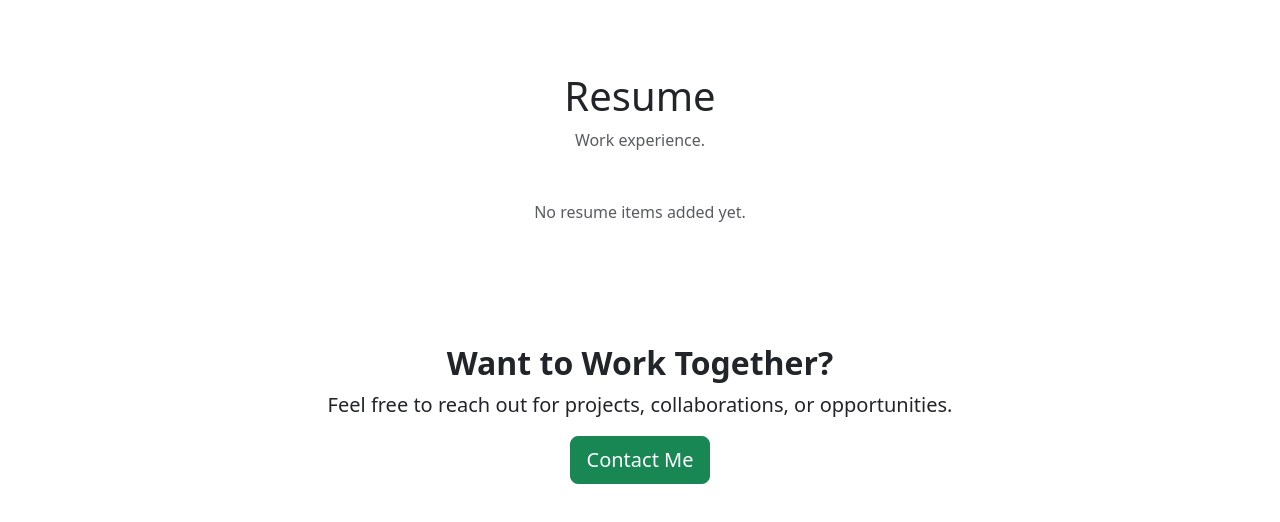
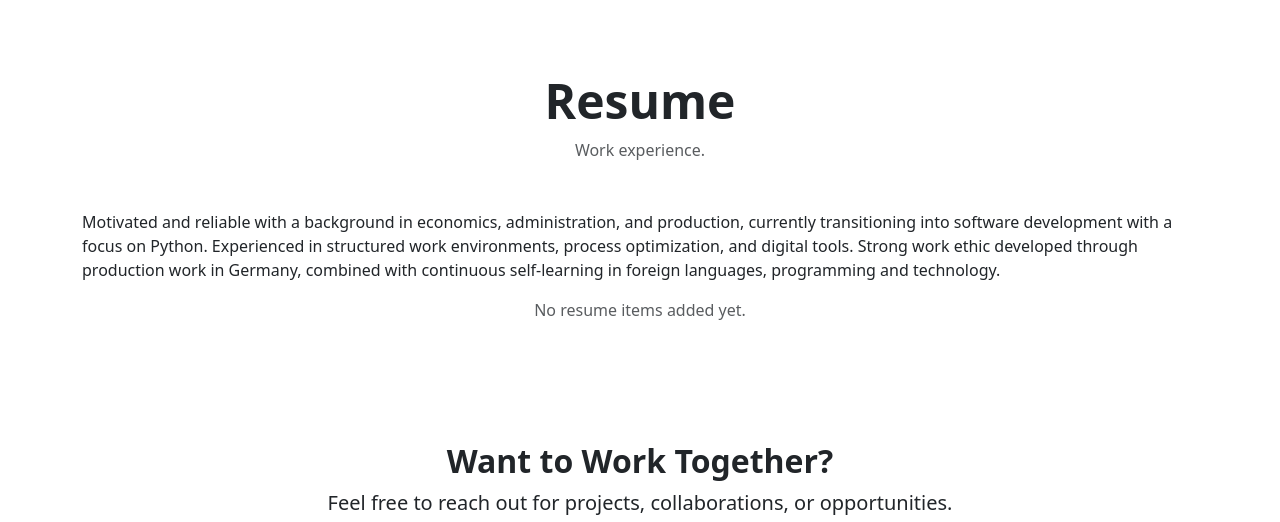
Before and after one commit to Truegentlemanx/portfolio-site, a Django app: page /resume/ in a window 1280 px wide. Shown: the part 96-618 px from the top of the page. Run offline with Django 5.2, Linux system fonts and the light colour scheme; data that the repository does not hold is empty.

Commit message:
Updated ResumeItem model, resume.html and it's view

```diff
--- a/projects/models.py
+++ b/projects/models.py
@@ -26,8 +26,8 @@ class ProjectImage(models.Model):
 
 class ResumeItem(models.Model):
     """Class representing resume items like education and employers"""
-    category = models.CharField(max_length=100)
-    title = models.CharField(max_length=100)
+    category = models.CharField(max_length=100, null=True, blank=True)
+    title = models.CharField(max_length=100, null=True, blank=True)
     description = models.TextField()
     start_date = models.DateField(null=True, blank=True)
     end_date = models.DateField(null=True, blank=True)
--- a/projects/templates/projects/resume.html
+++ b/projects/templates/projects/resume.html
@@ -7,8 +7,18 @@
 
     <!-- Header -->
     <div class="text-center mb-5">
-      <h1 clapythonss="display-5 fw-bold mb-2">Resume</h1>
+      <h1 class="display-5 fw-bold mb-2">Resume</h1>
       <p class="text-muted mb-0">Work experience.</p>
+    </div>
+
+    <!-- Introduction -->
+    <div class="d-flex align-items-center mb-3 row justify-content-center">
+      Motivated and reliable with a background in economics, administration,
+      and production, currently transitioning into software development with a
+      focus on Python. Experienced in structured work environments, process
+      optimization, and digital tools. Strong work ethic developed through
+      production work in Germany, combined with continuous self-learning in
+      foreign languages, programming and technology.
     </div>
 
     {% regroup resume_items by category as grouped %}
@@ -21,7 +31,7 @@
 
             <!-- Category title -->
             <div class="d-flex align-items-center gap-3 mb-3">
-              <h2 class="h4 fw-bold mb-0">{{ group.grouper }}</h2>
+              <h3 class="h4 fw-bold mb-0">{{ group.grouper }}</h3>
               <div class="flex-grow-1 border-top"></div>
             </div>
 
--- a/projects/views.py
+++ b/projects/views.py
@@ -1,6 +1,6 @@
 from django.shortcuts import render
-from django.http import HttpResponse
 from .models import Project, ProjectImage, ResumeItem
+from django.db.models import F
 
 # Create your views here.
 def all_projects(request):
@@ -21,8 +21,9 @@ def index(request):
     return render(request, 'projects/index.html', context)
 
 def resume(request):
-    resume_items = ResumeItem.objects.order_by("category", "-start_date",
-                                               "-end_date", "title").exclude(category="Certificate")
+    resume_items = ResumeItem.objects.exclude(
+        title=F("category"), category="Certificate").order_by("category", "-start_date",
+                                               "-end_date", "title")
     context = {'resume_items': resume_items}
     return render(request, 'projects/resume.html', context)
 
```
Also changed, not shown: projects/migrations/0012_alter_resumeitem_category_alter_resumeitem_title.py (added).
